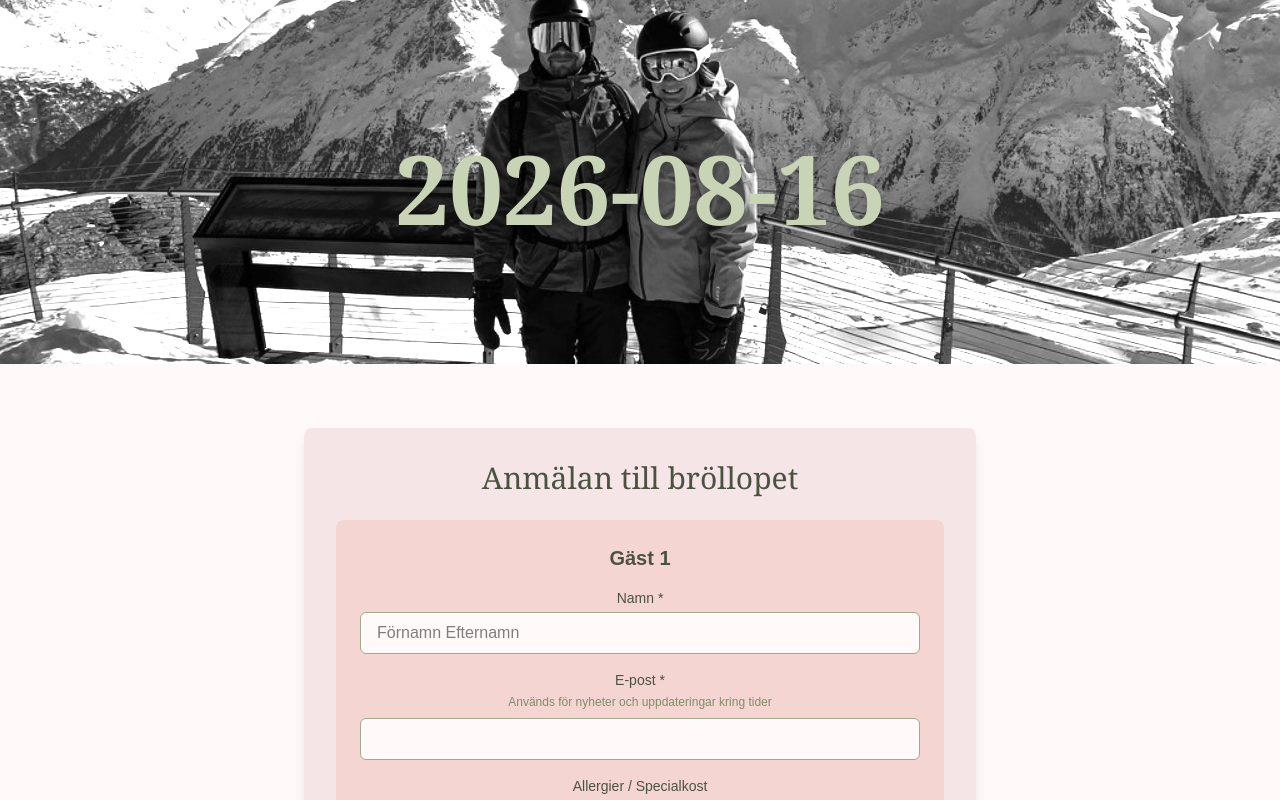
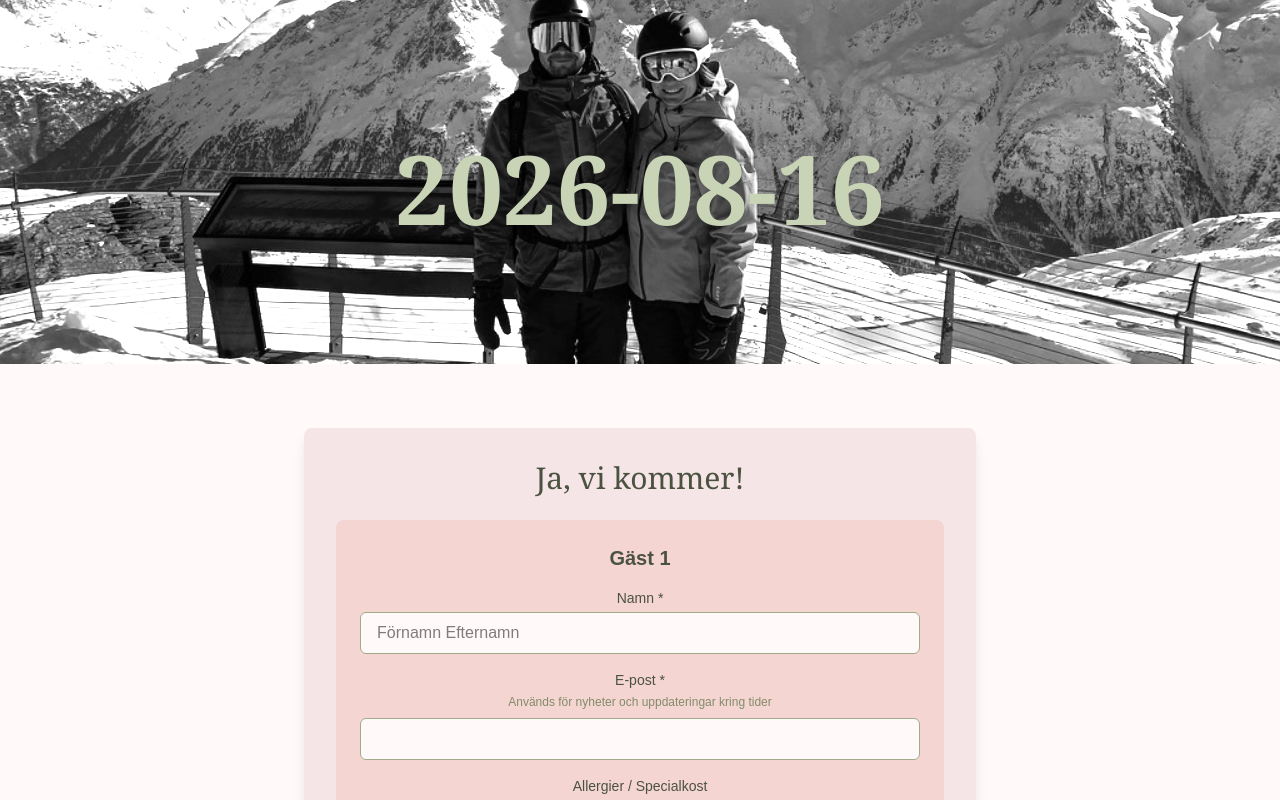
Before and after one commit to Alecktos/alecktos-website, a Next.js app: page / in a window 1280 px wide. Both pictures are taken after a click on the button "Ja, vi kommer!". Shown: the part 228-1028 px from the top of the page. Built offline with nearby package versions, Linux system fonts and the light colour scheme; no server answers.

Commit message:
Change header pending on button press

```diff
--- a/app/components/RegistrationForm.tsx
+++ b/app/components/RegistrationForm.tsx
@@ -135,7 +135,7 @@ export default function RegistrationForm() {
 				className="w-full max-w-2xl mx-auto p-8 bg-blush-light rounded-lg shadow-lg"
 			>
 				<h2 className="text-3xl font-serif text-sage-darker mb-6 text-center">
-					Anmälan till bröllopet
+					Tyvärr kan vi inte komma
 				</h2>
 				<input type="hidden" name="canAttend" value="false" />
 
@@ -227,7 +227,7 @@ export default function RegistrationForm() {
 			className="w-full max-w-2xl mx-auto p-8 bg-blush-light rounded-lg shadow-lg"
 		>
 			<h2 className="text-3xl font-serif text-sage-darker mb-6 text-center">
-				Anmälan till bröllopet
+				Ja, vi kommer!
 			</h2>
 			<input type="hidden" name="canAttend" value="true" />
 
```
